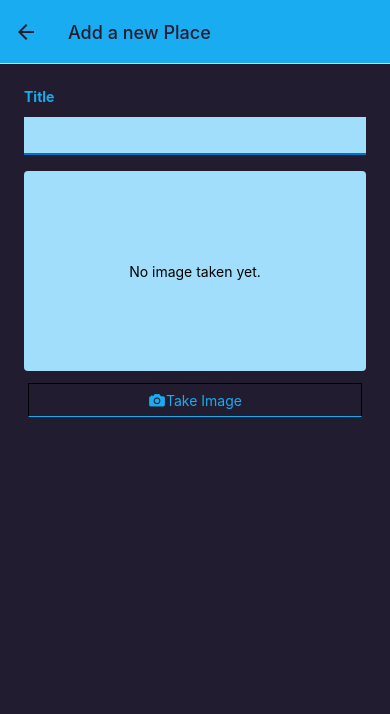
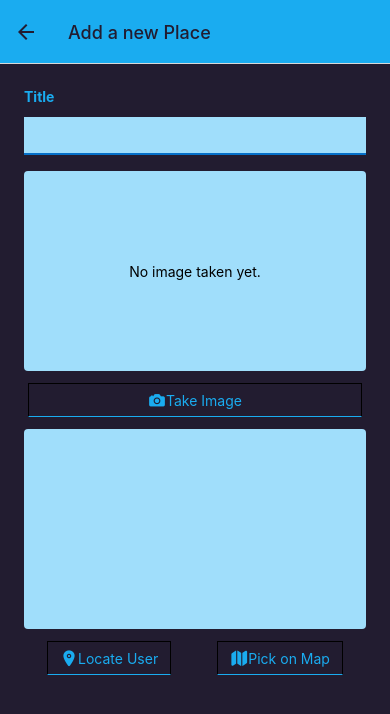
Before and after one commit to YuriiStreltsov/react-native-study, a React Native app: screen /AddPlace in a window 390 px wide. Shown: the top 714 px of the page. Built offline with nearby package versions, Linux system fonts and the light colour scheme.

Commit message:
Added location component

```diff
--- /dev/null
+++ b/components/Places/LocationPicker.tsx
@@ -0,0 +1,42 @@
+import { View, StyleSheet } from "react-native";
+import OutlinedButton from "../UI/OutlinedButton";
+import { Colors } from "../../constants/colors";
+
+function LocationPicker() {
+  function getLocationHandler() {}
+
+  function pickOnMapHandler() {}
+
+  return (
+    <View>
+      <View style={styles.mapPreview}></View>
+      <View style={styles.actions}>
+        <OutlinedButton icon="location" onPress={getLocationHandler}>
+          Locate User
+        </OutlinedButton>
+        <OutlinedButton icon="map" onPress={pickOnMapHandler}>
+          Pick on Map
+        </OutlinedButton>
+      </View>
+    </View>
+  );
+}
+
+export default LocationPicker;
+
+const styles = StyleSheet.create({
+  mapPreview: {
+    width: "100%",
+    height: 200,
+    marginVertical: 8,
+    justifyContent: "center",
+    alignItems: "center",
+    backgroundColor: Colors.primary100,
+    borderRadius: 4,
+  },
+  actions: {
+    flexDirection: "row",
+    justifyContent: "space-around",
+    alignItems: "center",
+  },
+});
--- a/components/Places/PlaceForm.tsx
+++ b/components/Places/PlaceForm.tsx
@@ -3,6 +3,7 @@
 import { TextInput } from "react-native-gesture-handler";
 import { Colors } from "../../constants/colors";
 import ImagePicker from "./ImagePicker";
+import LocationPicker from "./LocationPicker";
 
 function PlaceForm() {
   const [enteredTitle, setEnteredTitle] = useState("");
@@ -17,6 +18,7 @@
         <TextInput style={styles.input} onChangeText={changeTitleHandler} />
       </View>
       <ImagePicker />
+      <LocationPicker />
     </ScrollView>
   );
 }
```
